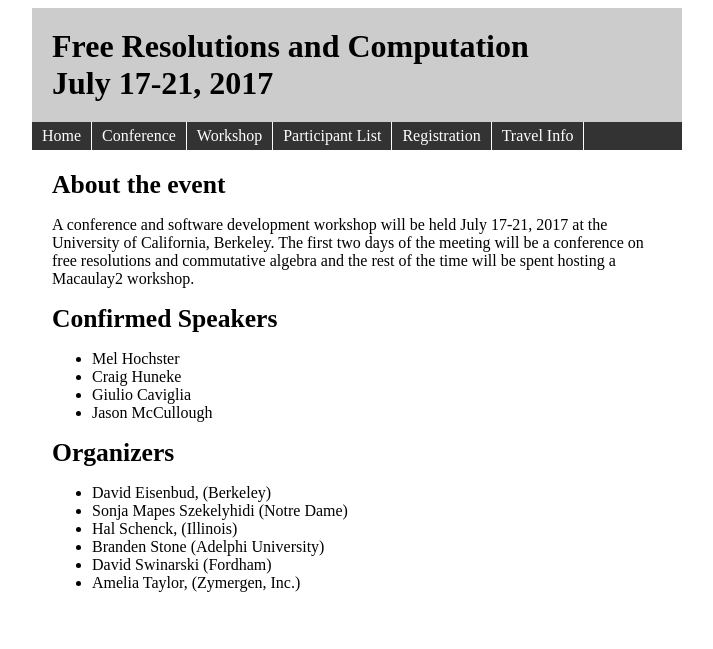
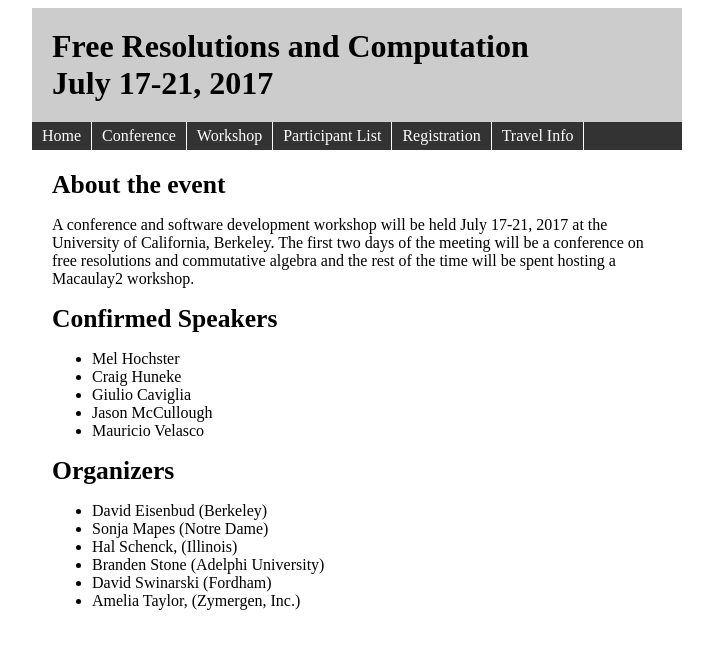
Before and after one commit to Macaulay2/Workshop-2017-Berkeley, a Jekyll site: the page built from index.md, in a window 1280 px wide. Shown: the top 649 px of the page, without its empty margins (283-996 px from the left). Built offline with Jekyll 4.4.1, drawn with Linux system fonts in a browser that asks for light colours.

Commit message:
adding files

```diff
--- a/index.md
+++ b/index.md
@@ -15,11 +15,12 @@ A conference and software development workshop will be held July 17-21, 2017 at
 * Craig Huneke
 * Giulio Caviglia
 * Jason McCullough
+* Mauricio Velasco
 
 ## Organizers
 
-* David Eisenbud, (Berkeley)
-* Sonja Mapes Szekelyhidi (Notre Dame)
+* David Eisenbud (Berkeley)
+* Sonja Mapes (Notre Dame)
 * Hal Schenck, (Illinois)
 * Branden Stone (Adelphi University)
 * David Swinarski (Fordham)
```
